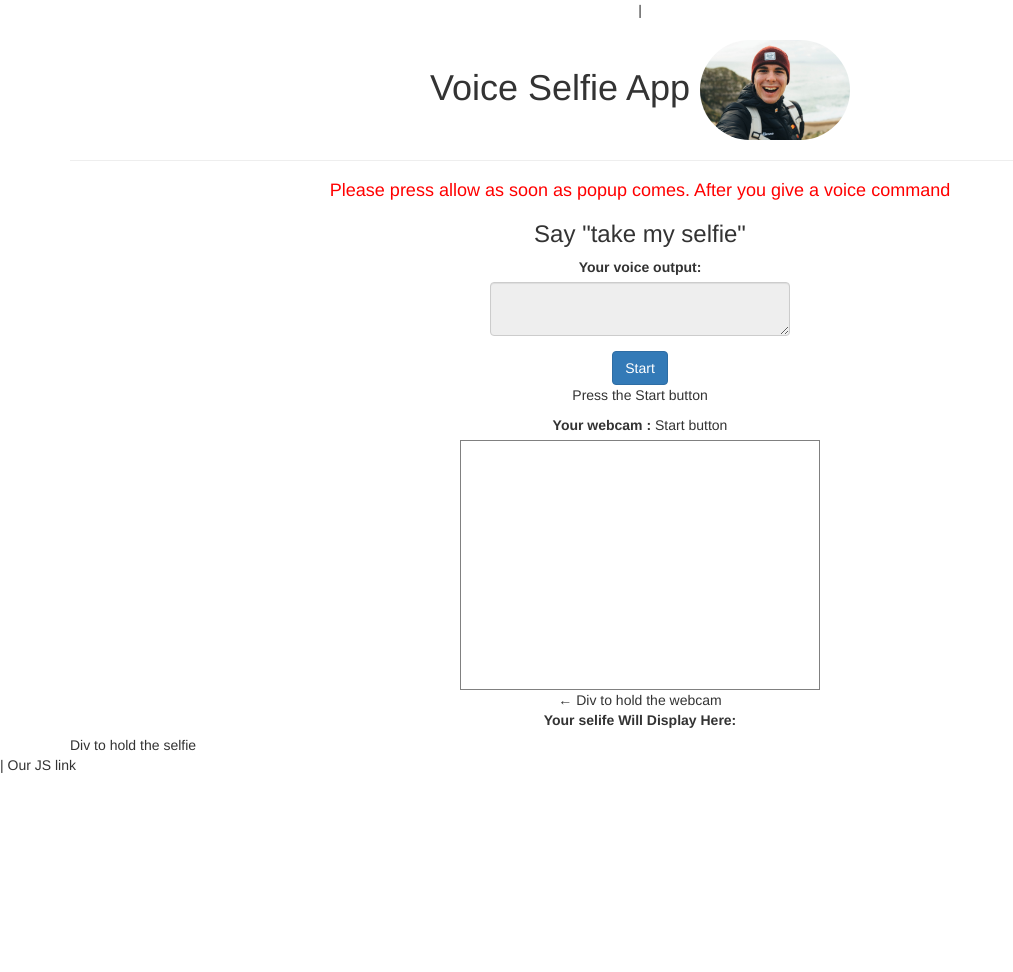
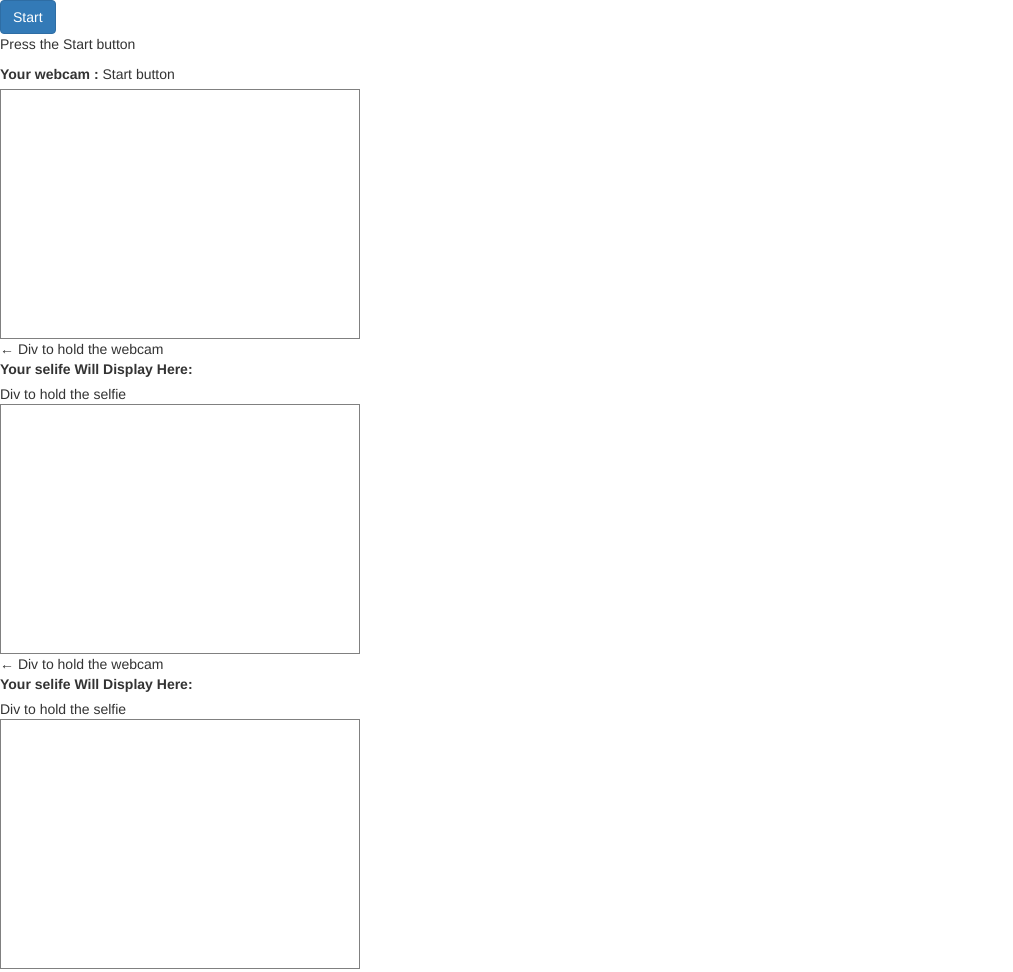
Before and after one commit to arhaan2014/Project-98, a plain HTML site: page Voice_selfie_app - project/index.html in a window 1280 px wide. Shown: the top 972 px of the page, without its empty margins (0-1013 px from the left). Before the commit the page ends 800 px from the top, so only its background shows below. Drawn offline with nearby package versions, Linux system fonts and the light colour scheme; a script that the page names is missing.

Commit message:
Add files via upload

```diff
--- a/Voice_selfie_app - project/index.html
+++ b/Voice_selfie_app - project/index.html
@@ -10,22 +10,24 @@
 <script src="https://cdnjs.cloudflare.com/ajax/libs/webcamjs/1.0.26/webcam.js"></script>
 </head>
 <body>
-<div class="container">
-<center>
-|<a href="" id="link" download="myselfie.png"></a> <h1>Voice Selfie App
-<img id="logo_img" src="selfie.jpeg">
-</h1>
-<hr>
 
-<h4 style="color:red;">Please press allow as soon as popup comes. After you give a voice command</h4>
-<div class="form-group">
-<h3>Say "take my selfie"</h3>
-<label>Your voice output: </label>
-<textarea class="form-control" id="textbox" readonly="true"></textarea>
-</div>
 <button class="btn btn-primary" onclick="start()" >Start</button> <p>Press the Start button</p>
 <label>Your webcam : </label>
 Start button
+<div id="camera"></div> ← Div to hold the webcam
+<br>
+<label>Your selife Will Display Here: </label>
+<div id="result" ></div>
+</center>
+Div to hold the selfie
+</div>
+<div id="camera"></div> ← Div to hold the webcam
+<br>
+<label>Your selife Will Display Here: </label>
+<div id="result" ></div>
+</center>
+Div to hold the selfie
+</div>
 <div id="camera"></div> ← Div to hold the webcam
 <br>
 <label>Your selife Will Display Here: </label>
```
